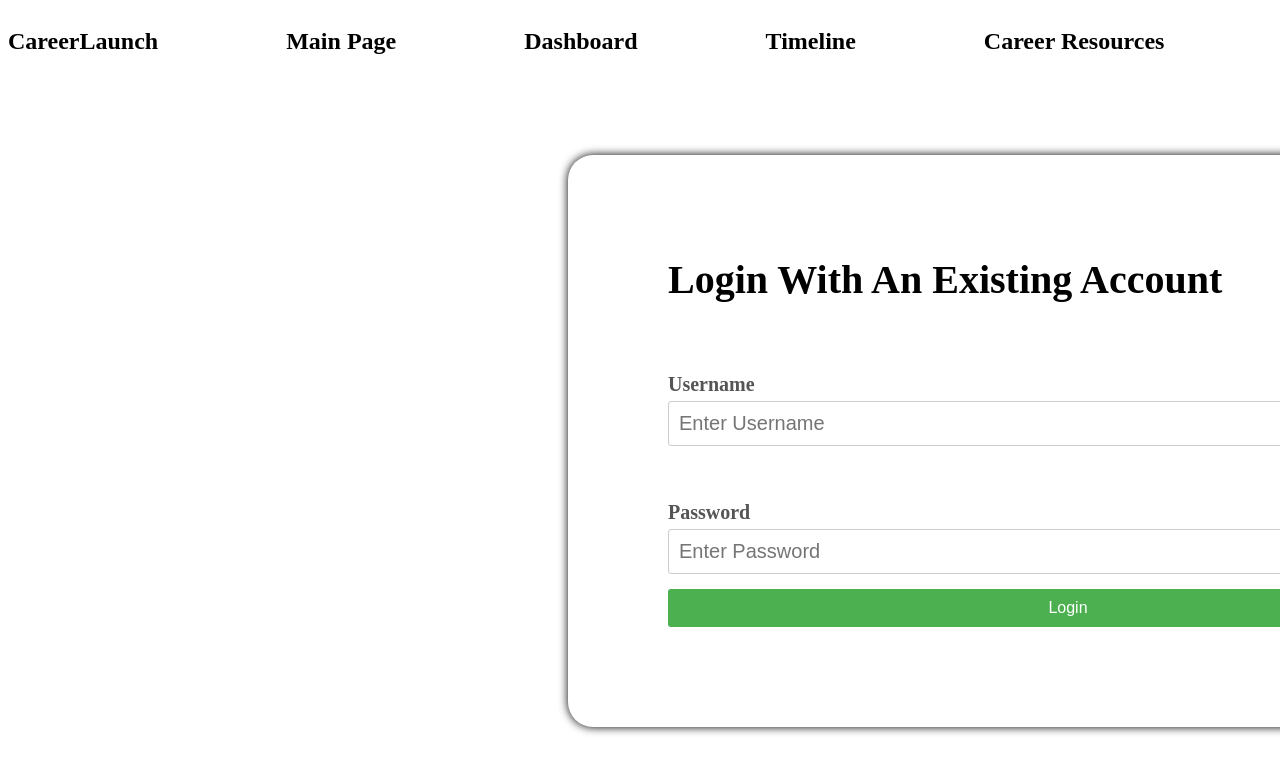
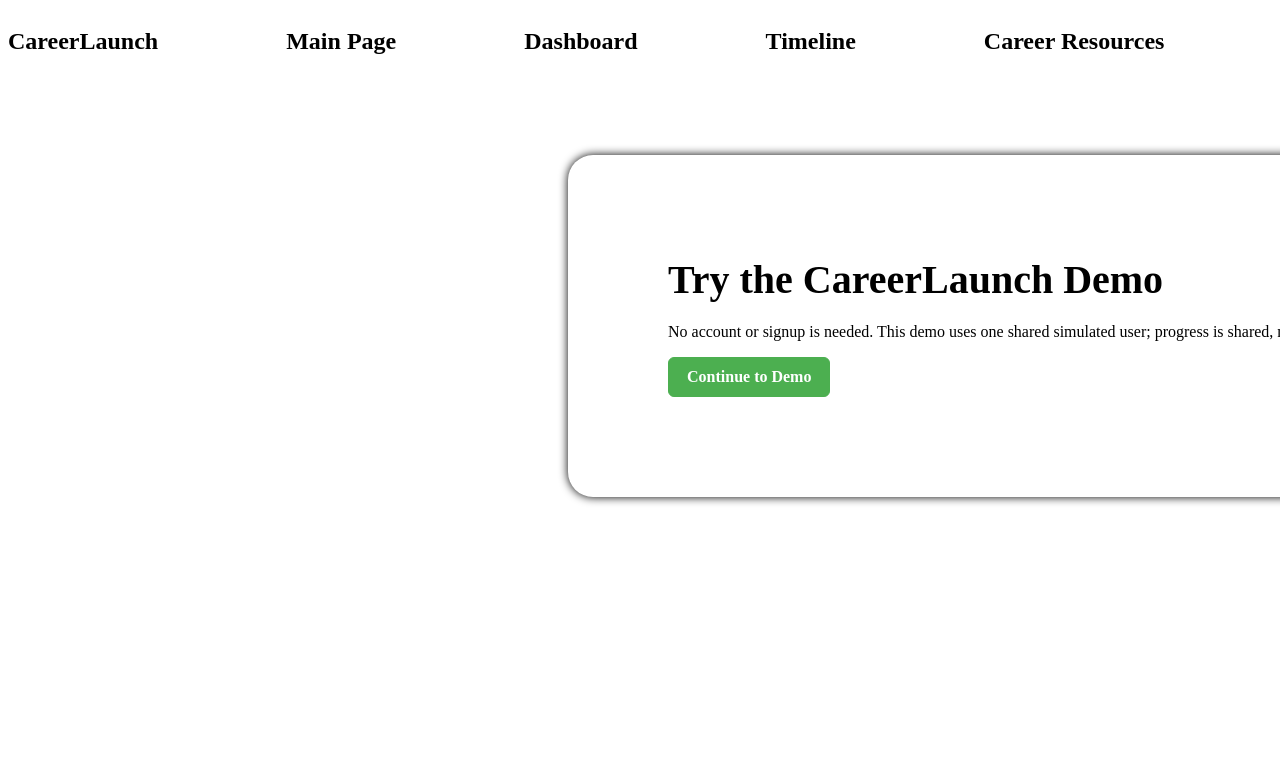
Before and after one commit to kristielekl/career-launch-project, a website: page cmpe131-starter-ready/public/login.html in a window 1280 px wide. Shown: the top 772 px of the page. Drawn offline with Linux system fonts and the light colour scheme.

Commit message:
Fix demo login flow (#74)

```diff
--- a/cmpe131-starter-ready/public/login.html
+++ b/cmpe131-starter-ready/public/login.html
@@ -18,18 +18,10 @@
   </nav>
 
   <div class="login-container">
-    <h2>Login With An Existing Account</h2>
-    <form action="/login" method="post">
-      <div class="login-info">
-        <label for="username">Username</label>
-        <input type="text" id="usernameInput" name="username" placeholder="Enter Username" required>
-      </div>
-      <div class="login-info">
-        <label for="password">Password</label>
-        <input type="password" id="passwordInput" name="password" placeholder="Enter Password" required>
-      </div>
-      <button type="submit">Login</button>
-    </form>
+    <h2>Try the CareerLaunch Demo</h2>
+    <p>No account or signup is needed. This demo uses one shared simulated user;
+      progress is shared, not private to you.</p>
+    <a class="dashboard-button primary" href="dashboard.html">Continue to Demo</a>
   </div>
 
 </body>
```
Also changed, not shown: cmpe131-starter-ready/tests/server.test.js (+11 -0 lines), cmpe131-starter-ready/README.md.
